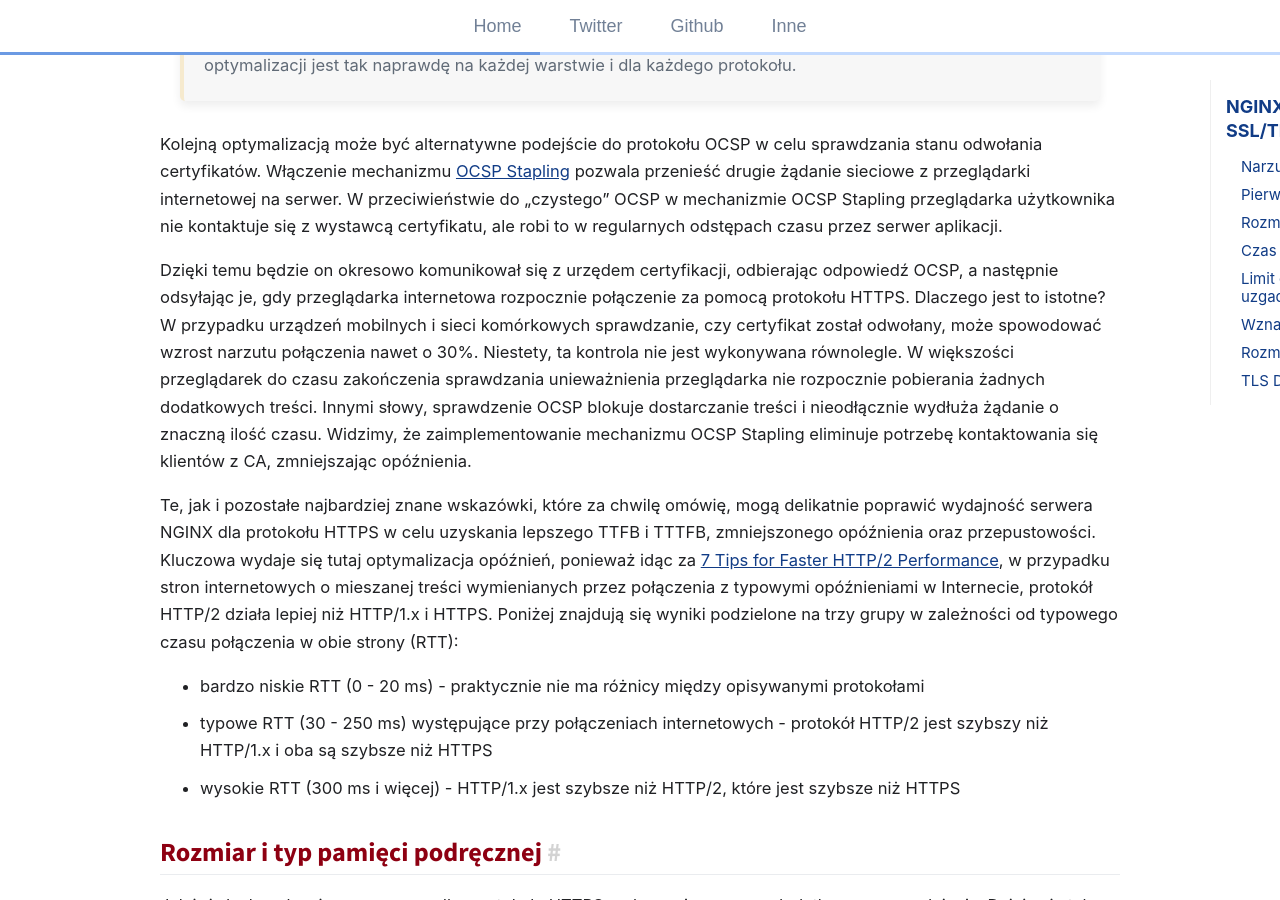
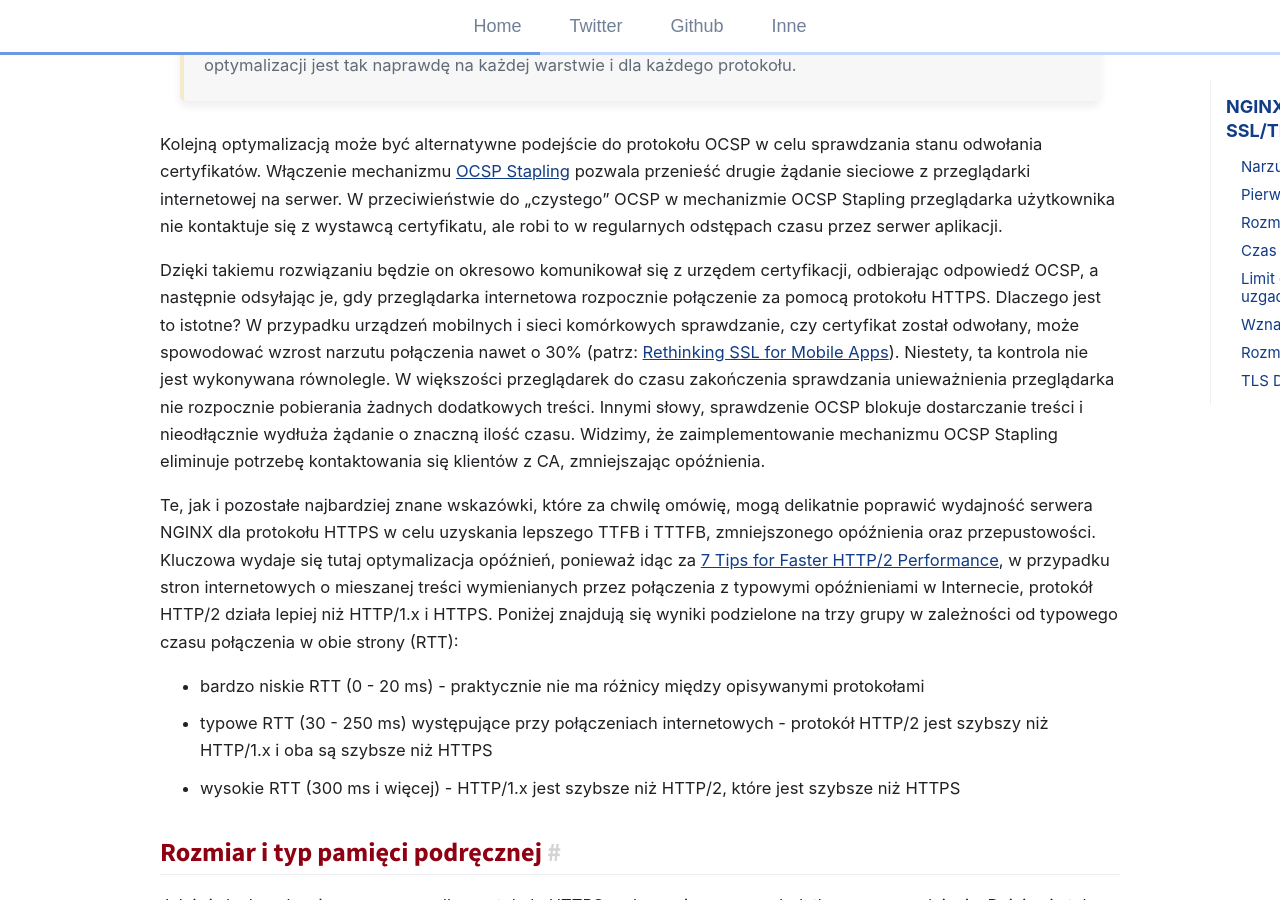
Before and after one commit to git04112019/trimstray.github.io, a Jekyll site: the page built from _posts/2019-07-21-nginx-optymalizacja_sesji_ssl-tls.md, in a window 1280 px wide and 900 px high, scrolled down 11022 px. Built offline with Jekyll 4.4.1, drawn with Linux system fonts in a browser that asks for light colours; comment, search, counter and statistics services are not loaded.

Commit message:
uncommited changes - signed-off-by: trimstray <trimstray@gmail.com>

```diff
--- a/_posts/2019-07-21-nginx-optymalizacja_sesji_ssl-tls.md
+++ b/_posts/2019-07-21-nginx-optymalizacja_sesji_ssl-tls.md
@@ -173,7 +173,7 @@ Pojawia się tutaj jeszcze jeden ciekawy problem, tj. pierwsze 14 KB danych, kt
 
 Kolejną optymalizacją może być alternatywne podejście do protokołu OCSP w celu sprawdzania stanu odwołania certyfikatów. Włączenie mechanizmu [OCSP Stapling](https://www.tunetheweb.com/performance/ocsp-stapling/) pozwala przenieść drugie żądanie sieciowe z przeglądarki internetowej na serwer. W przeciwieństwie do „czystego” OCSP w mechanizmie OCSP Stapling przeglądarka użytkownika nie kontaktuje się z wystawcą certyfikatu, ale robi to w regularnych odstępach czasu przez serwer aplikacji.
 
-Dzięki temu będzie on okresowo komunikował się z urzędem certyfikacji, odbierając odpowiedź OCSP, a następnie odsyłając je, gdy przeglądarka internetowa rozpocznie połączenie za pomocą protokołu HTTPS. Dlaczego jest to istotne? W przypadku urządzeń mobilnych i sieci komórkowych sprawdzanie, czy certyfikat został odwołany, może spowodować wzrost narzutu połączenia nawet o 30%. Niestety, ta kontrola nie jest wykonywana równolegle. W większości przeglądarek do czasu zakończenia sprawdzania unieważnienia przeglądarka nie rozpocznie pobierania żadnych dodatkowych treści. Innymi słowy, sprawdzenie OCSP blokuje dostarczanie treści i nieodłącznie wydłuża żądanie o znaczną ilość czasu. Widzimy, że zaimplementowanie mechanizmu OCSP Stapling eliminuje potrzebę kontaktowania się klientów z CA, zmniejszając opóźnienia.
+Dzięki takiemu rozwiązaniu będzie on okresowo komunikował się z urzędem certyfikacji, odbierając odpowiedź OCSP, a następnie odsyłając je, gdy przeglądarka internetowa rozpocznie połączenie za pomocą protokołu HTTPS. Dlaczego jest to istotne? W przypadku urządzeń mobilnych i sieci komórkowych sprawdzanie, czy certyfikat został odwołany, może spowodować wzrost narzutu połączenia nawet o 30% (patrz: [Rethinking SSL for Mobile Apps](https://www.belshe.com/2012/02/04/rethinking-ssl-for-mobile-apps/)). Niestety, ta kontrola nie jest wykonywana równolegle. W większości przeglądarek do czasu zakończenia sprawdzania unieważnienia przeglądarka nie rozpocznie pobierania żadnych dodatkowych treści. Innymi słowy, sprawdzenie OCSP blokuje dostarczanie treści i nieodłącznie wydłuża żądanie o znaczną ilość czasu. Widzimy, że zaimplementowanie mechanizmu OCSP Stapling eliminuje potrzebę kontaktowania się klientów z CA, zmniejszając opóźnienia.
 
 Te, jak i pozostałe najbardziej znane wskazówki, które za chwilę omówię, mogą delikatnie poprawić wydajność serwera NGINX dla protokołu HTTPS w celu uzyskania lepszego TTFB i TTTFB, zmniejszonego opóźnienia oraz przepustowości. Kluczowa wydaje się tutaj optymalizacja opóźnień, ponieważ idąc za [7 Tips for Faster HTTP/2 Performance](https://www.nginx.com/blog/7-tips-for-faster-http2-performance/), w przypadku stron internetowych o mieszanej treści wymienianych przez połączenia z typowymi opóźnieniami w Internecie, protokół HTTP/2 działa lepiej niż HTTP/1.x i HTTPS. Poniżej znajdują się wyniki podzielone na trzy grupy w zależności od typowego czasu połączenia w obie strony (RTT):
 
```
Also changed, not shown: _posts/2020-01-25-nginx-ocsp_stapling.md (+1 -1 lines).
